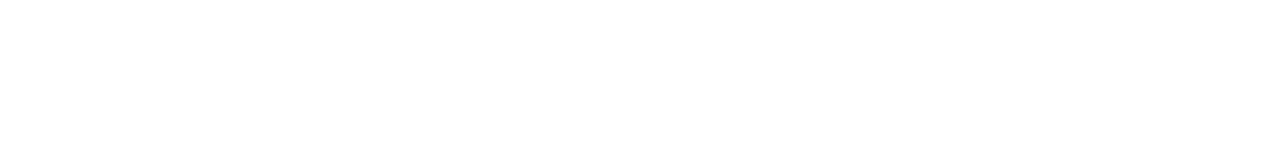
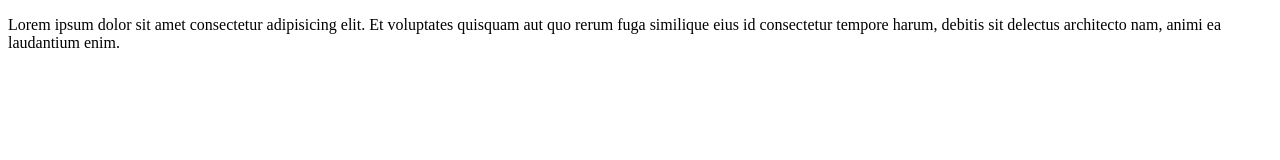
Before and after one commit to gu-coelho/projeto-1, a plain HTML site: page index.html in a window 1280 px wide. Drawn offline with Linux system fonts and the light colour scheme.

Commit message:
Adicionado texto no body

```diff
--- a/index.html
+++ b/index.html
@@ -6,6 +6,6 @@
     <title>Curso Gratuito Git e Github</title>
 </head>
 <body>
-
+    <p>Lorem ipsum dolor sit amet consectetur adipisicing elit. Et voluptates quisquam aut quo rerum fuga similique eius id consectetur tempore harum, debitis sit delectus architecto nam, animi ea laudantium enim.</p>
 </body>
 </html>
```
